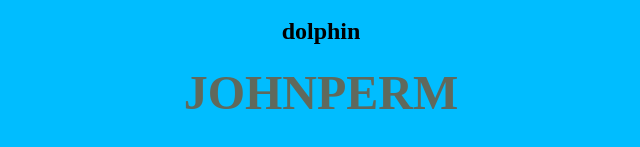
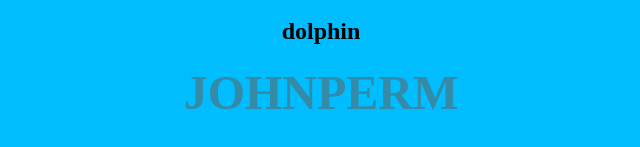
Before and after one commit to KingDolphin123/dolphin123, a plain HTML site: page index.html in a window 1280 px wide. Shown: the part 311-458 px from the top of the page, without its empty margins (319-959 px from the left). Drawn offline with Linux system fonts and the light colour scheme.

Commit message:
Update index.html

```diff
--- a/index.html
+++ b/index.html
@@ -13,7 +13,7 @@
     <center>dolphin</center>
   </h2>
   <h3>
-    <center><font size="100" color="#60695C">JOHNPERM</font></center>
+    <center><font size="1000" color="#348AA7">JOHNPERM</font></center>
   </h3>
   </body>
 </html>
```
